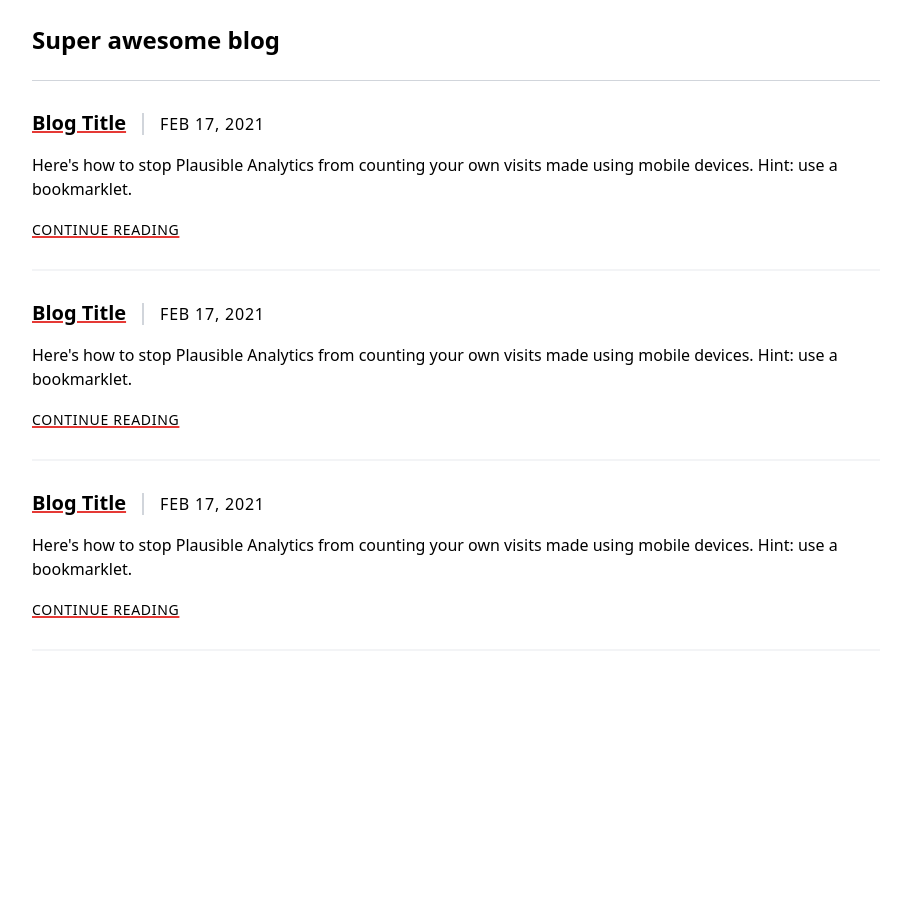
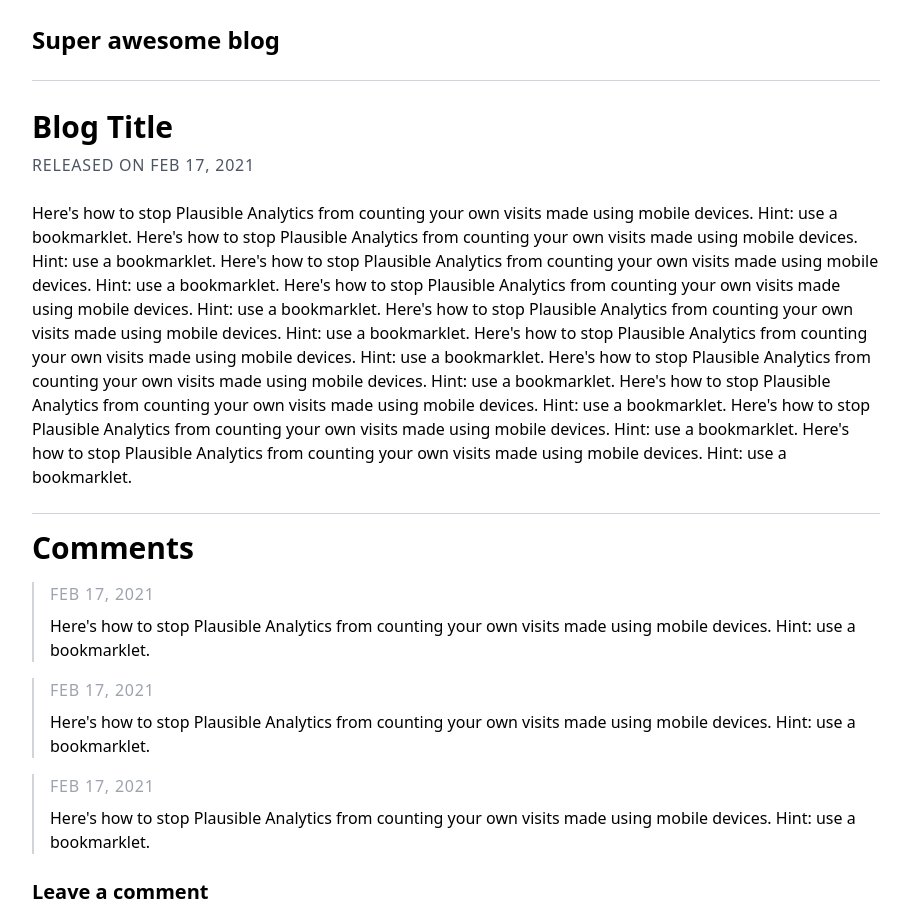
Before and after one commit to Steellow/tietokantaohjelmointi-harjoitustyo, a React (Create React App) app in the folder frontend/: page /post in a window 1280 px wide. Shown: the top 917 px of the page, without its empty margins (184-1095 px from the left). Before the commit the page ends 800 px from the top, so only its background shows below. Built offline with nearby package versions, Linux system fonts and the light colour scheme.

Commit message:
Hardcode UI and install router

```diff
--- a/frontend/package.json
+++ b/frontend/package.json
@@ -9,6 +9,7 @@
     "@testing-library/user-event": "^12.8.3",
     "react": "^17.0.2",
     "react-dom": "^17.0.2",
+    "react-router-dom": "^5.2.0",
     "react-scripts": "4.0.3",
     "web-vitals": "^1.1.1"
   },
--- a/frontend/src/App.jsx
+++ b/frontend/src/App.jsx
@@ -1,14 +1,23 @@
 import Header from "./components/Header";
-import PostPreview from "./components/PostPreview";
+import PostMapper from "./components/PostMapper";
+import { BrowserRouter as Router, Switch, Route } from "react-router-dom";
+import BlogPost from "./pages/BlogPost";
 
 const App = () => {
   return (
-    <div className="App mx-auto p-6 max-w-4xl">
-      <Header />
-      <PostPreview />
-      <PostPreview />
-      <PostPreview />
-    </div>
+    <Router>
+      <div className="max-w-4xl p-6 mx-auto App">
+        <Header />
+        <Switch>
+          <Route exact path="/">
+            <PostMapper />
+          </Route>
+          <Route path="/post">
+            <BlogPost />
+          </Route>
+        </Switch>
+      </div>
+    </Router>
   );
 };
 
--- /dev/null
+++ b/frontend/src/components/Comment.jsx
@@ -0,0 +1,12 @@
+const Comment = () => {
+  return (
+    <div className="pl-4 my-4 border-l-2 border-gray-300">
+      <time className="tracking-wider text-gray-400 uppercase">Feb 17, 2021</time>
+      <p className="mt-2">
+        Here's how to stop Plausible Analytics from counting your own visits made using mobile devices. Hint: use a bookmarklet.{" "}
+      </p>
+    </div>
+  );
+};
+
+export default Comment;
--- /dev/null
+++ b/frontend/src/components/CommentForm.jsx
@@ -0,0 +1,11 @@
+const CommentForm = () => {
+  return (
+    <div id="commentForm">
+      <h5 className="mt-6 text-xl font-semibold">Leave a comment</h5>
+      <textarea required className="block w-full h-24 my-3 border rounded md:w-2/4" />
+      <button className="px-4 py-2 font-bold text-white bg-red-500 rounded hover:bg-red-700">Submit</button>
+    </div>
+  );
+};
+
+export default CommentForm;
--- a/frontend/src/components/Header.jsx
+++ b/frontend/src/components/Header.jsx
@@ -1,9 +1,11 @@
+import { Link } from "react-router-dom";
+
 const Header = () => {
   return (
-    <header className="border-b border-gray-300 pb-6">
-      <a href="$" className="font-bold hover:text-red-600 active:text-red-700 text-2xl">
+    <header className="pb-6 border-b border-gray-300">
+      <Link to="/" className="text-2xl font-bold hover:text-red-600 active:text-red-700">
         Super awesome blog
-      </a>
+      </Link>
       {/* TODO: Search bar */}
     </header>
   );
--- /dev/null
+++ b/frontend/src/components/PostMapper.jsx
@@ -0,0 +1,12 @@
+import PostPreview from "./PostPreview";
+
+const PostMapper = () => {
+  return (
+    <>
+      <PostPreview />
+      <PostPreview />
+      <PostPreview />
+    </>
+  );
+};
+export default PostMapper;
--- /dev/null
+++ b/frontend/src/pages/BlogPost.jsx
@@ -0,0 +1,29 @@
+import Comment from "../components/Comment";
+import CommentForm from "../components/CommentForm";
+
+const BlogPost = () => {
+  return (
+    <article className=" py-7">
+      <h1 className="mb-2 text-3xl font-bold">Blog Title</h1>
+      <time className="tracking-wider text-gray-600 uppercase">Released on Feb 17, 2021</time>
+      <p className="my-6">
+        Here's how to stop Plausible Analytics from counting your own visits made using mobile devices. Hint: use a bookmarklet. Here's how to stop
+        Plausible Analytics from counting your own visits made using mobile devices. Hint: use a bookmarklet. Here's how to stop Plausible Analytics
+        from counting your own visits made using mobile devices. Hint: use a bookmarklet. Here's how to stop Plausible Analytics from counting your
+        own visits made using mobile devices. Hint: use a bookmarklet. Here's how to stop Plausible Analytics from counting your own visits made using
+        mobile devices. Hint: use a bookmarklet. Here's how to stop Plausible Analytics from counting your own visits made using mobile devices. Hint:
+        use a bookmarklet. Here's how to stop Plausible Analytics from counting your own visits made using mobile devices. Hint: use a bookmarklet.{" "}
+        Here's how to stop Plausible Analytics from counting your own visits made using mobile devices. Hint: use a bookmarklet. Here's how to stop
+        Plausible Analytics from counting your own visits made using mobile devices. Hint: use a bookmarklet. Here's how to stop Plausible Analytics
+        from counting your own visits made using mobile devices. Hint: use a bookmarklet.
+      </p>
+      <h3 className="pt-4 mb-2 text-3xl font-bold border-t border-gray-300">Comments</h3>
+      <Comment />
+      <Comment />
+      <Comment />
+      <CommentForm />
+    </article>
+  );
+};
+
+export default BlogPost;
```
Also changed, not shown: 2 other files (tests, documents, lock files or other folders).
